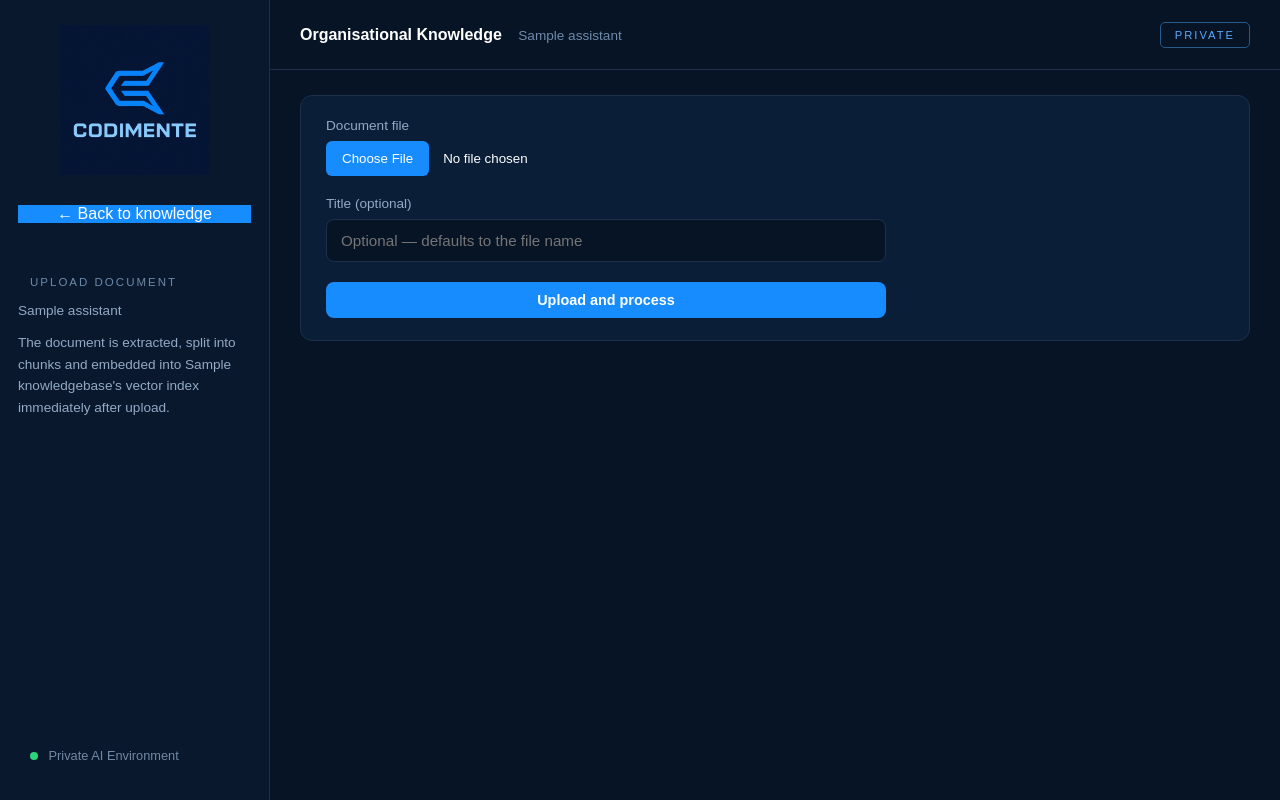
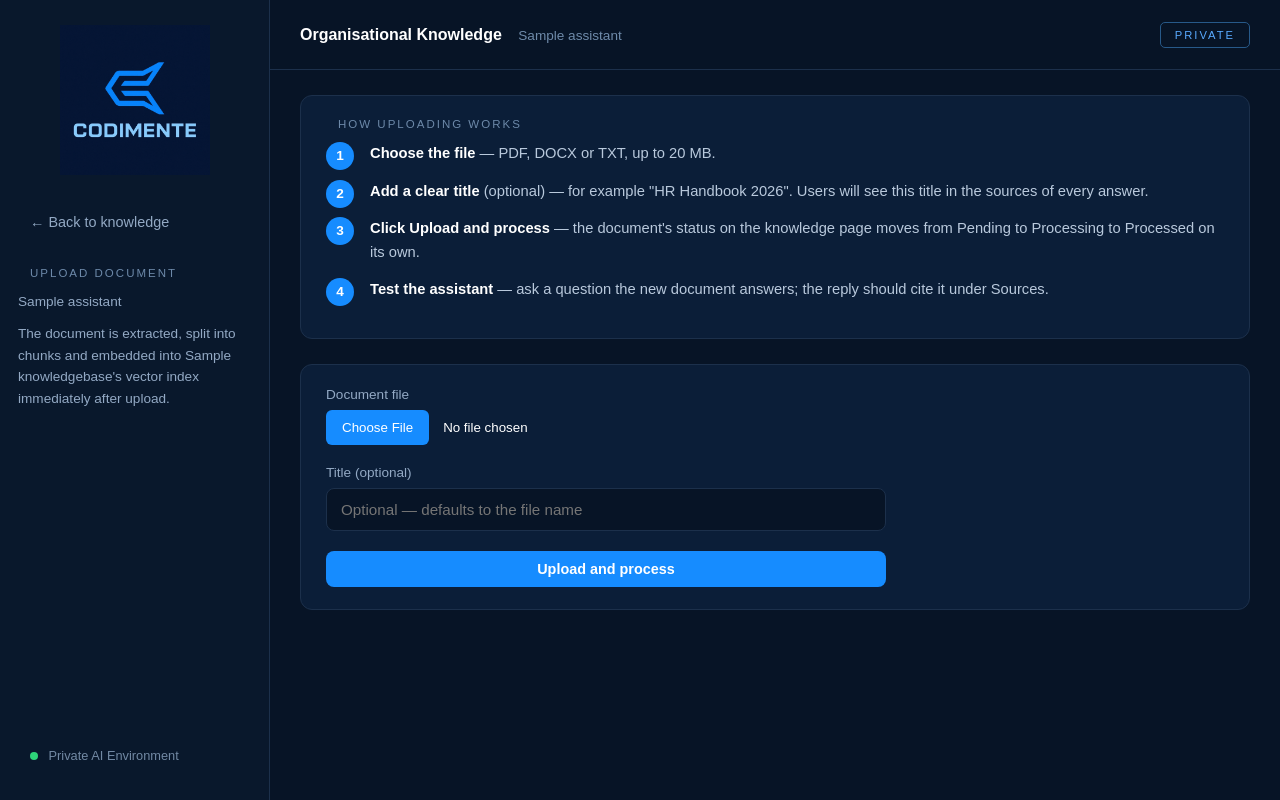
Before and after one commit to VMANYEMU/codimente-ai, a Django app: a page that uses core/templates/knowledge/document_upload.html in a window 1280 px wide. Run offline with Django 5.2, Linux system fonts and the light colour scheme; a user stored in the database is signed in; tables that the repository leaves empty hold one stand-in row (values such as "Sample post"); parts of the project's set-up code (start-up, migrations or seed data) failed here and were passed over.

Commit message:
Add upload instructions on the page and in the user guide
New admins see a numbered four-step sequence (choose file,
title it, upload, test the assistant with a cited source)
directly above the upload form, styled with numbered badges;
the guide's admin section now opens with the same quick
reference. The upload page's sidebar link also moves to the
proper sidebar-admin-link style.

🤖 Generated with Codebuff
Co-Authored-By: Codebuff <noreply@codebuff.com>

```diff
--- a/core/static/core/css/style.css
+++ b/core/static/core/css/style.css
@@ -1249,6 +1249,43 @@ textarea {
     margin: 10px 0;
 }
 
+.upload-steps {
+    margin: 12px 0 0;
+    padding-left: 0;
+    list-style: none;
+    counter-reset: upload-step;
+}
+
+.upload-steps li {
+    counter-increment: upload-step;
+    position: relative;
+    padding: 0 0 14px 44px;
+    color: #b9c9dc;
+    font-size: 0.92rem;
+    line-height: 1.6;
+}
+
+.upload-steps li::before {
+    content: counter(upload-step);
+    position: absolute;
+    left: 0;
+    top: 0;
+    width: 28px;
+    height: 28px;
+    border-radius: 50%;
+    background: #168cff;
+    color: white;
+    font-weight: 700;
+    font-size: 0.85rem;
+    display: flex;
+    align-items: center;
+    justify-content: center;
+}
+
+.upload-steps strong {
+    color: white;
+}
+
 .knowledge-main {
     flex-direction: column;
     overflow-y: auto;
--- a/core/templates/knowledge/document_upload.html
+++ b/core/templates/knowledge/document_upload.html
@@ -30,7 +30,7 @@
         >
 
         <a
-            class="new-chat knowledge-back-link"
+            class="sidebar-admin-link"
             href="{% url 'knowledge-home' %}"
         >
             ← Back to knowledge
@@ -86,6 +86,46 @@
         </header>
 
         <section class="knowledge-content">
+
+            <div class="knowledge-section">
+
+                <p class="section-label">
+                    HOW UPLOADING WORKS
+                </p>
+
+                <ol class="upload-steps">
+
+                    <li>
+                        <strong>Choose the file</strong> —
+                        PDF, DOCX or TXT, up to 20&nbsp;MB.
+                    </li>
+
+                    <li>
+                        <strong>Add a clear title</strong>
+                        (optional) — for example
+                        "HR Handbook 2026". Users will see
+                        this title in the sources of every
+                        answer.
+                    </li>
+
+                    <li>
+                        <strong>Click Upload and
+                        process</strong> — the document's
+                        status on the knowledge page moves
+                        from Pending to Processing to
+                        Processed on its own.
+                    </li>
+
+                    <li>
+                        <strong>Test the assistant</strong> —
+                        ask a question the new document
+                        answers; the reply should cite it
+                        under Sources.
+                    </li>
+
+                </ol>
+
+            </div>
 
             <div class="knowledge-section">
 
```
Also changed, not shown: USER-GUIDE.md (+16 -4 lines).
